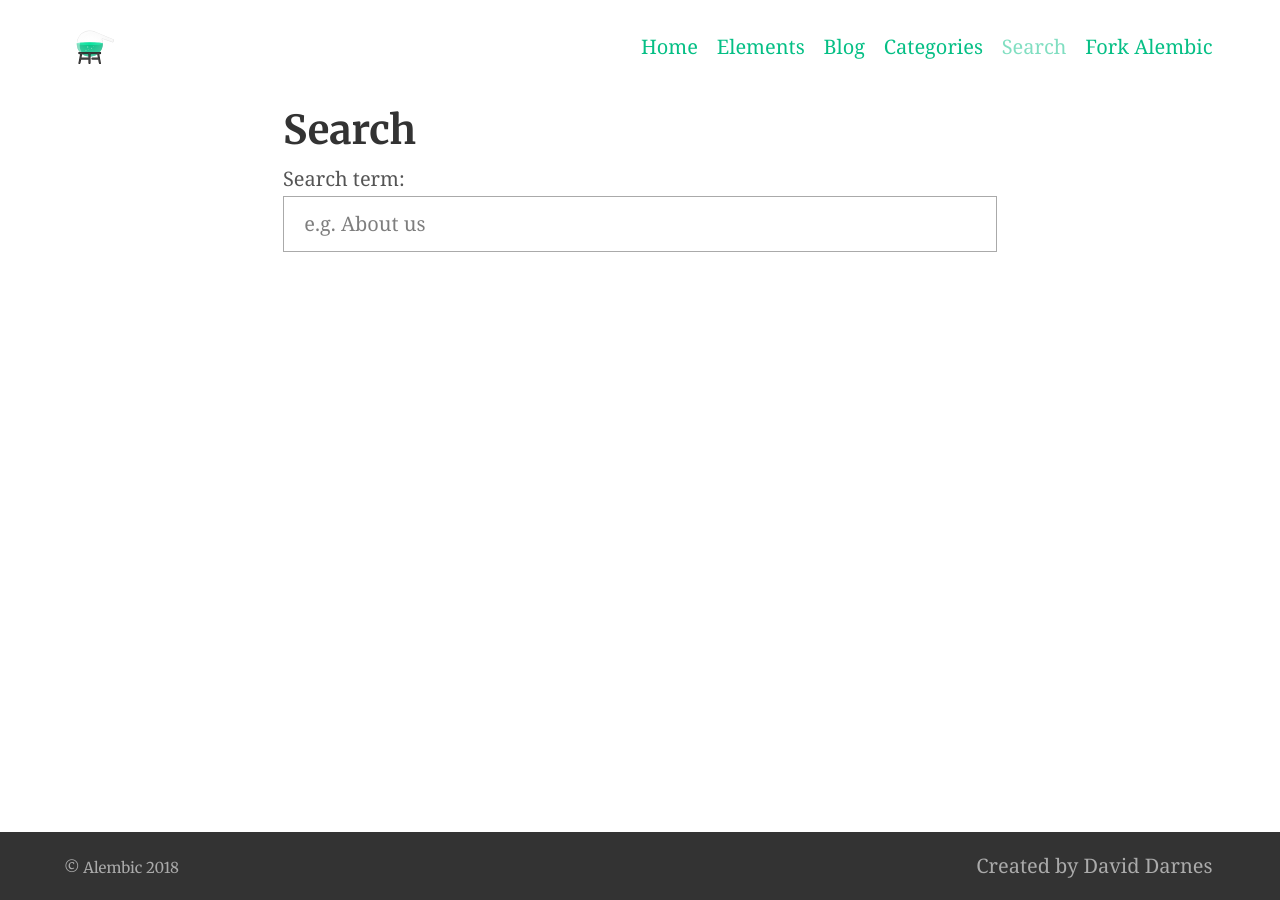
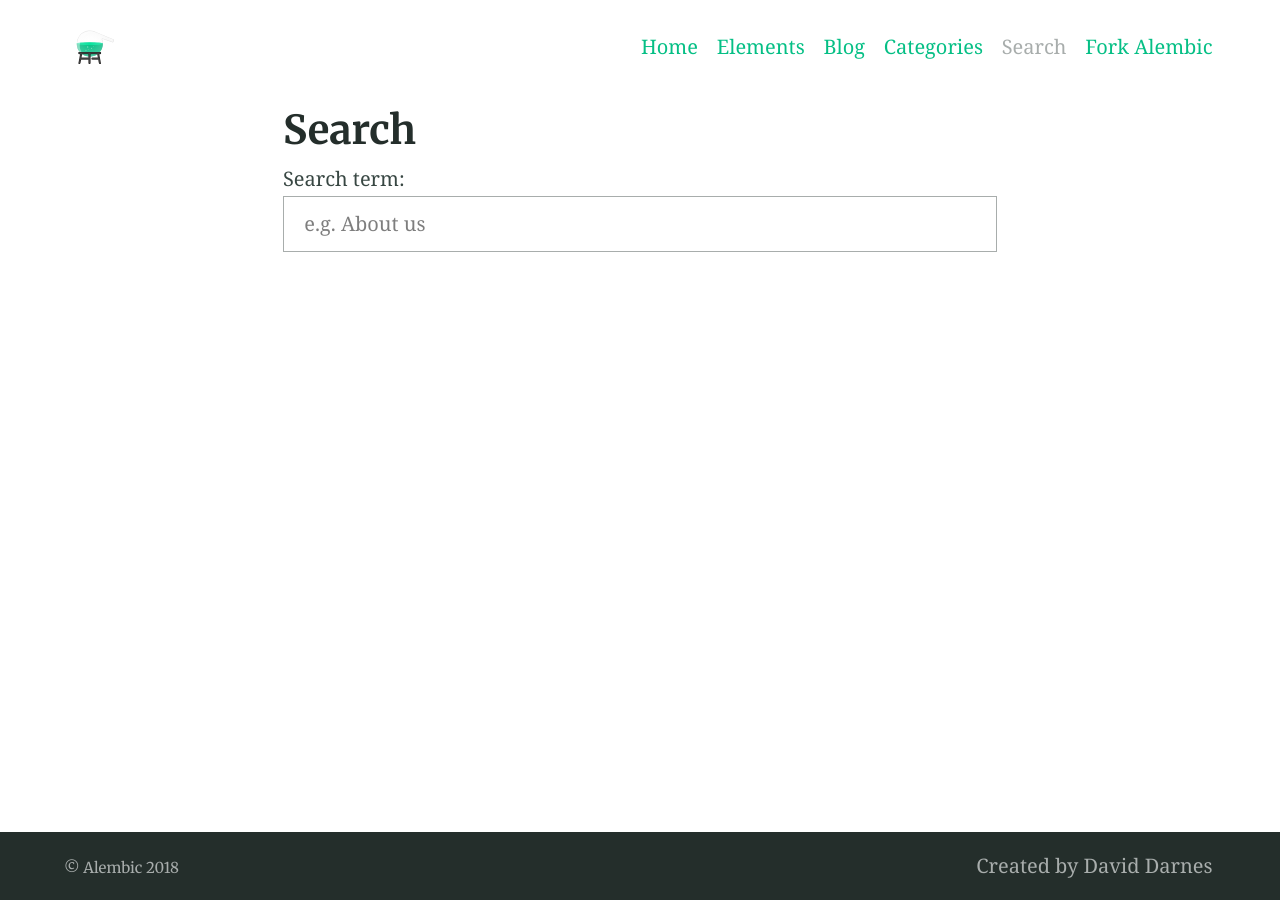
Before and after one commit to daviddarnes/alembic, a Jekyll site: the page built from search.md, in a window 1280 px wide. Built offline with Jekyll 4.4.1, drawn with Linux system fonts in a browser that asks for light colours; our own code applies the rules of GitHub Pages for plain Markdown files.

Commit message:
Better colours, darker and lighter tones of main colour scheme

```diff
--- a/_sass/_settings.scss
+++ b/_sass/_settings.scss
@@ -1,16 +1,16 @@
 // Background colours
 $backgroundColour: #ffffff;
 $codeBackgroundColour: #fafafa;
-$featureBackgroundColour: #eeeeee;
+$featureBackgroundColour: #f9fafa;
 $accentColour: #05bf85;
 
 // Text colours
-$headingColour: #333333;
-$bodyColour: #555555;
+$headingColour: #242e2b;
+$bodyColour: #384743;
 $linkColour: #05bf85;
 $hoverColour: #008000;
 $focusColour: #fa407a;
-$captionColour: #aaaaaa;
+$captionColour: #a8adac;
 $white: #ffffff;
 
 // Typography
--- a/_sass/_theme.scss
+++ b/_sass/_theme.scss
@@ -196,7 +196,7 @@ body {
   }
   &--current {
     a {
-      opacity: 0.5;
+      color: $captionColour;
     }
   }
 }
```
